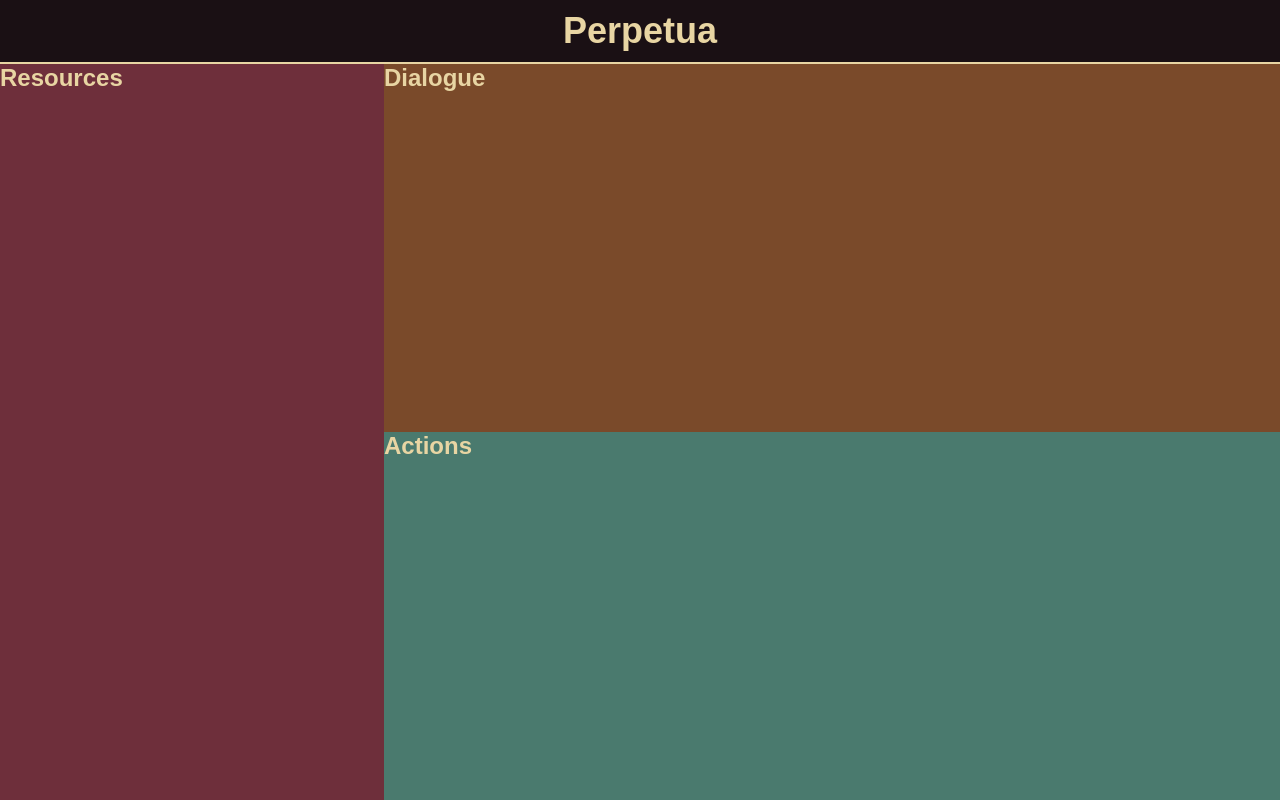
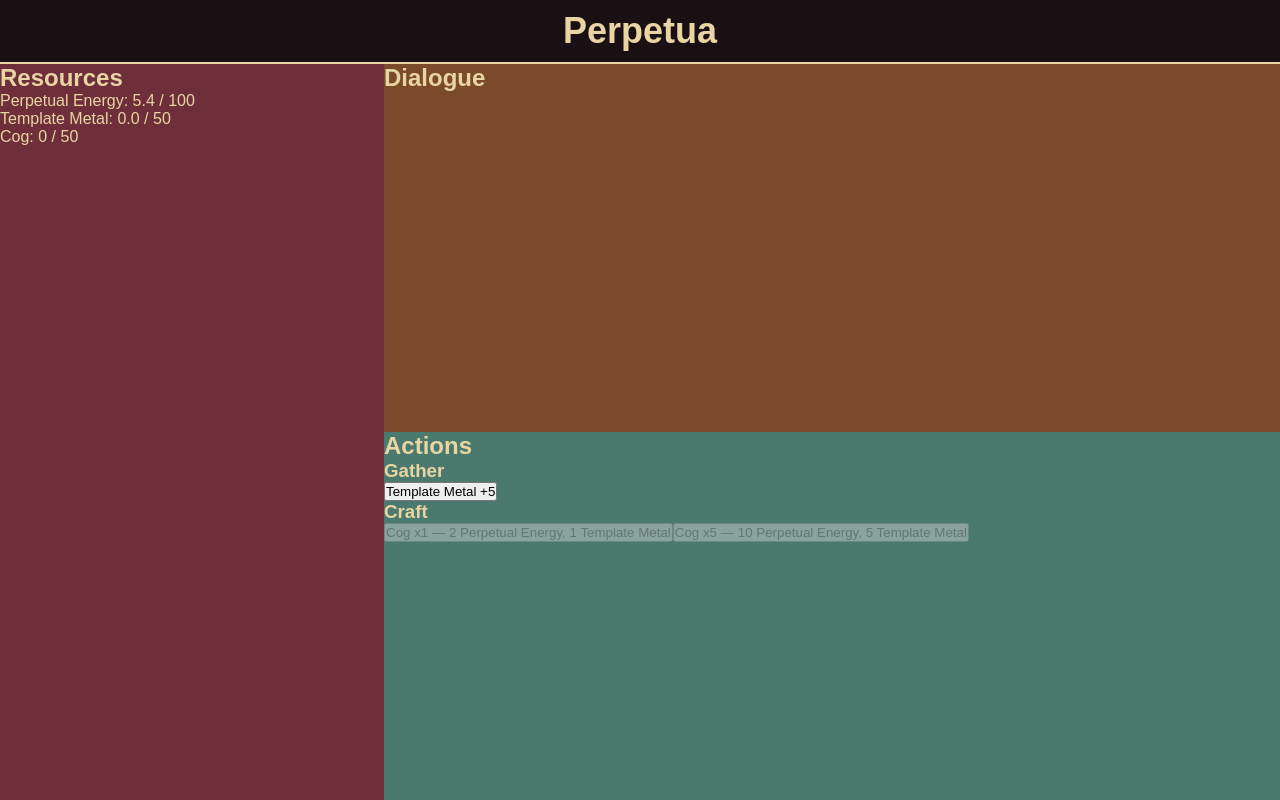
Before and after one commit to CaptnJayce/perpetua, a React (Vite) app: page / in a window 1280 px wide. Built offline with nearby package versions, Linux system fonts and the light colour scheme.

Commit message:
refactor: data-driven resource and recipe registries with generic actions

```diff
--- a/src/components/Actions.tsx
+++ b/src/components/Actions.tsx
@@ -1,9 +1,69 @@
 import "./Actions.css";
+import { useGameStore } from "../store";
+import { RESOURCES } from "../data/resources";
+import { RECIPES } from "../data/recipes";
+import type { RecipeDef } from "../data/recipes";
+
+function GatherButton({ resourceId }: { resourceId: string }) {
+    const def = RESOURCES[resourceId];
+    const resources = useGameStore((s) => s.resources);
+    const cooldowns = useGameStore((s) => s.cooldowns);
+    const gather = useGameStore((s) => s.gather);
+
+    const cd = cooldowns[resourceId] ?? 0;
+    const atCap = resources[resourceId] >= def.cap;
+    const disabled = cd > 0 || atCap;
+
+    return (
+        <button className="action-btn" onClick={() => gather(resourceId)} disabled={disabled}>
+            {def.label} +{def.gatherAmt}
+            {cd > 0 && <span className="cooldown"> ({cd.toFixed(1)}s)</span>}
+            {atCap && <span className="at-cap"> (full)</span>}
+        </button>
+    );
+}
+
+function CraftButton({ recipe }: { recipe: RecipeDef }) {
+    const resources = useGameStore((s) => s.resources);
+    const craft = useGameStore((s) => s.craft);
+
+    const outputDef = RESOURCES[recipe.output.resId];
+    const canAfford = recipe.inputs.every(({ resId, amnt }) => resources[resId] >= amnt);
+    const atCap = resources[recipe.output.resId] + recipe.output.amnt > outputDef.cap;
+    const disabled = !canAfford || atCap;
+
+    const costLabel = recipe.inputs
+        .map(({ resId, amnt }) => `${amnt} ${RESOURCES[resId].label}`)
+        .join(", ");
+
+    return (
+        <button className="action-btn" onClick={() => craft(recipe.id)} disabled={disabled}>
+            {outputDef.label} x{recipe.output.amnt}
+            <span className="cost"> — {costLabel}</span>
+        </button>
+    );
+}
 
 export default function Actions() {
+    const gatherables = Object.values(RESOURCES).filter((r) => r.gatherAmt !== undefined);
+
     return (
         <div className="actions">
             <h2>Actions</h2>
+
+            <section>
+                <h3>Gather</h3>
+                {gatherables.map((r) => (
+                    <GatherButton key={r.id} resourceId={r.id} />
+                ))}
+            </section>
+
+            <section>
+                <h3>Craft</h3>
+                {Object.values(RECIPES).map((recipe) => (
+                    <CraftButton key={recipe.id} recipe={recipe} />
+                ))}
+            </section>
         </div>
     );
 }
--- a/src/components/Resources.tsx
+++ b/src/components/Resources.tsx
@@ -1,9 +1,22 @@
 import "./Resources.css";
+import { useGameStore } from "../store";
+import { RESOURCES } from "../data/resources";
 
 export default function Resources() {
+    const resources = useGameStore((s) => s.resources);
+
     return (
         <div className="resources">
             <h2>Resources</h2>
+            {Object.values(RESOURCES).map((def) => (
+                <p key={def.id}>
+                    {def.label}: {
+                        def.category === "partial" || def.category === "crafted"
+                            ? Math.floor(resources[def.id])
+                            : resources[def.id].toFixed(1)
+                    } / {def.cap}
+                </p>
+            ))}
         </div>
     );
 }
--- /dev/null
+++ b/src/data/recipes.ts
@@ -0,0 +1,25 @@
+export interface RecipeDef {
+    id: string;
+    inputs: { resId: string; amnt: number }[];
+    output: { resId: string; amnt: number };
+}
+
+export const RECIPES: Record<string, RecipeDef> = {
+    craftCog: {
+        id: "craftCog",
+        inputs: [
+            { resId: "prp", amnt: 2 },
+            { resId: "tmp", amnt: 1 },
+        ],
+        output: { resId: "cog", amnt: 1 },
+    },
+
+    craftCogFive: {
+        id: "craftCogFive",
+        inputs: [
+            { resId: "prp", amnt: 10 },
+            { resId: "tmp", amnt: 5 },
+        ],
+        output: { resId: "cog", amnt: 5 },
+    },
+};
--- /dev/null
+++ b/src/data/resources.ts
@@ -0,0 +1,35 @@
+export type ResourceCategory = "base" | "partial" | "crafted" | "quest";
+
+export interface ResourceDef {
+    id: string;
+    label: string;
+    cap: number;
+    category: ResourceCategory;
+    rate?: number; // passive generation per second, if any
+    gatherAmt?: number; // amount gained per gather press, if gatherable
+    gatherCd?: number; // cooldown in seconds between gather presses
+}
+
+export const RESOURCES: Record<string, ResourceDef> = {
+    prp: {
+        id: "prp",
+        label: "Perpetual Energy",
+        cap: 100,
+        category: "base",
+        rate: 1,
+    },
+    tmp: {
+        id: "tmp",
+        label: "Template Metal",
+        cap: 50,
+        category: "base",
+        gatherAmt: 5,
+        gatherCd: 3,
+    },
+    cog: {
+        id: "cog",
+        label: "Cog",
+        cap: 50,
+        category: "partial",
+    },
+};
--- a/src/store.ts
+++ b/src/store.ts
@@ -1,64 +1,94 @@
 import { create } from "zustand";
-
-// prp = perpetual energy | tmp = template metal | cd = cooldown | dur = duration
+import { RESOURCES } from "./data/resources";
+import { RECIPES } from "./data/recipes";
 
 interface GameState {
-    prp: number;
-    prpCap: number;
-    prpRate: number;
-
-    tmp: number;
-    tmpCap: number;
-    tmpCd: number;
-    tmpCdDur: number;
-
-    cogs: number;
-    cogCap: number;
-    cogCost: { prp: number; tmp: number };
+    resources: Record<string, number>;
+    cooldowns: Record<string, number>;
 
     tick: (delta: number) => void;
-    mineTmp: () => void;
-    craftCog: () => void;
+    gather: (resourceId: string) => void;
+    craft: (recipeId: string) => void;
 }
 
+const initialResources = Object.fromEntries(
+    Object.keys(RESOURCES).map((id) => [id, 0]),
+);
+
+const initialCooldowns = Object.fromEntries(
+    Object.values(RESOURCES)
+        .filter((r) => r.gatherCd !== undefined)
+        .map((r) => [r.id, 0]),
+);
+
 export const useGameStore = create<GameState>((set, get) => ({
-    prp: 0,
-    prpCap: 100,
-    prpRate: 1,
-
-    tmp: 0,
-    tmpCap: 50,
-    tmpCd: 0,
-    tmpCdDur: 3,
-
-    cogs: 0,
-    cogCap: 50,
-    cogCost: { prp: 2, tmp: 1 },
+    resources: initialResources,
+    cooldowns: initialCooldowns,
 
     tick: (delta) => {
-        const { prp, prpCap, prpRate, tmpCd } = get();
+        const { resources, cooldowns } = get();
+
+        const nextResources = { ...resources };
+        for (const def of Object.values(RESOURCES)) {
+            if (def.rate) {
+                nextResources[def.id] = Math.min(
+                    def.cap,
+                    nextResources[def.id] + def.rate * delta,
+                );
+            }
+        }
+
+        const nextCooldowns = Object.fromEntries(
+            Object.entries(cooldowns).map(([id, cd]) => [
+                id,
+                Math.max(0, cd - delta),
+            ]),
+        );
+
+        set({ resources: nextResources, cooldowns: nextCooldowns });
+    },
+
+    gather: (resourceId) => {
+        const def = RESOURCES[resourceId];
+        if (!def?.gatherAmt || !def?.gatherCd) return;
+
+        const { resources, cooldowns } = get();
+        if (cooldowns[resourceId] > 0 || resources[resourceId] >= def.cap)
+            return;
+
         set({
-            prp: Math.min(prpCap, prp + prpRate * delta),
-            tmpCd: Math.max(0, tmpCd - delta),
+            resources: {
+                ...resources,
+                [resourceId]: Math.min(
+                    def.cap,
+                    resources[resourceId] + def.gatherAmt,
+                ),
+            },
+            cooldowns: { ...cooldowns, [resourceId]: def.gatherCd },
         });
     },
 
-    mineTmp: () => {
-        const { tmp, tmpCap, tmpCd, tmpCdDur } = get();
-        if (tmpCd > 0 || tmp >= tmpCap) return;
-        set({
-            tmp: Math.min(tmpCap, tmp + 5),
-            tmpCd: tmpCdDur,
-        });
-    },
+    craft: (recipeId) => {
+        const recipe = RECIPES[recipeId];
+        if (!recipe) return;
 
-    craftCog: () => {
-        const { prp, tmp, cogs, cogCap, cogCost } = get();
-        if (prp < cogCost.prp || tmp < cogCost.tmp || cogs >= cogCap) return;
-        set({
-            prp: prp - cogCost.prp,
-            tmp: tmp - cogCost.tmp,
-            cogs: cogs + 1,
-        });
+        const { resources } = get();
+
+        const canCraft = recipe.inputs.every(
+            ({ resId, amnt }) => resources[resId] >= amnt,
+        );
+        const outputDef = RESOURCES[recipe.output.resId];
+        const atCap =
+            resources[recipe.output.resId] + recipe.output.amnt > outputDef.cap;
+
+        if (!canCraft || atCap) return;
+
+        const nextResources = { ...resources };
+        for (const { resId, amnt } of recipe.inputs) {
+            nextResources[resId] -= amnt;
+        }
+        nextResources[recipe.output.resId] += recipe.output.amnt;
+
+        set({ resources: nextResources });
     },
 }));
```
